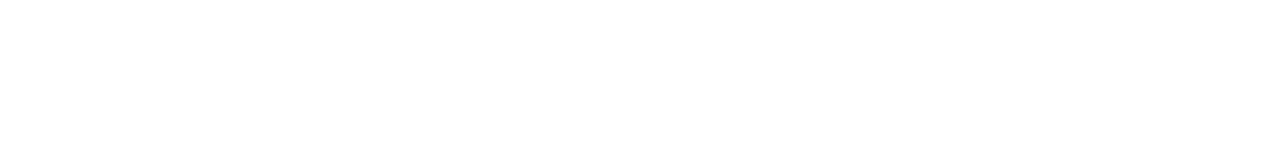
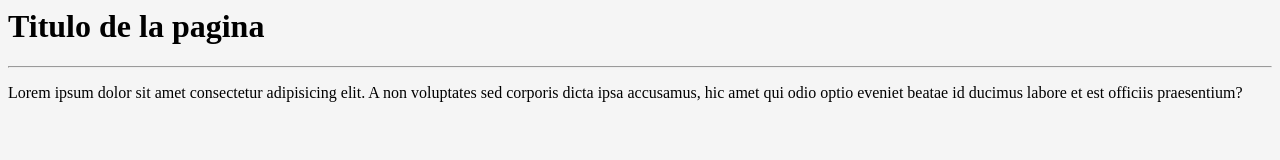
Before and after one commit to DanielAndresTobonComba/Git, a plain HTML site: page index.html in a window 1280 px wide. Drawn offline with Linux system fonts and the light colour scheme.

Commit message:
Agregando estilos a index.html

```diff
--- a/index.html
+++ b/index.html
@@ -1,6 +1,17 @@
 <html>
+
  <head>
+    <style>
+        body {
+            background-color: whitesmoke;
+        }
+    </style>
  </head>
+
  <body>
+    <h1>Titulo de la pagina</h1>
+    <hr>
+    <p>Lorem ipsum dolor sit amet consectetur adipisicing elit. A non voluptates sed corporis dicta ipsa accusamus, hic amet qui odio optio eveniet beatae id ducimus labore et est officiis praesentium?</p>
  </body>
+
 </html>
```
